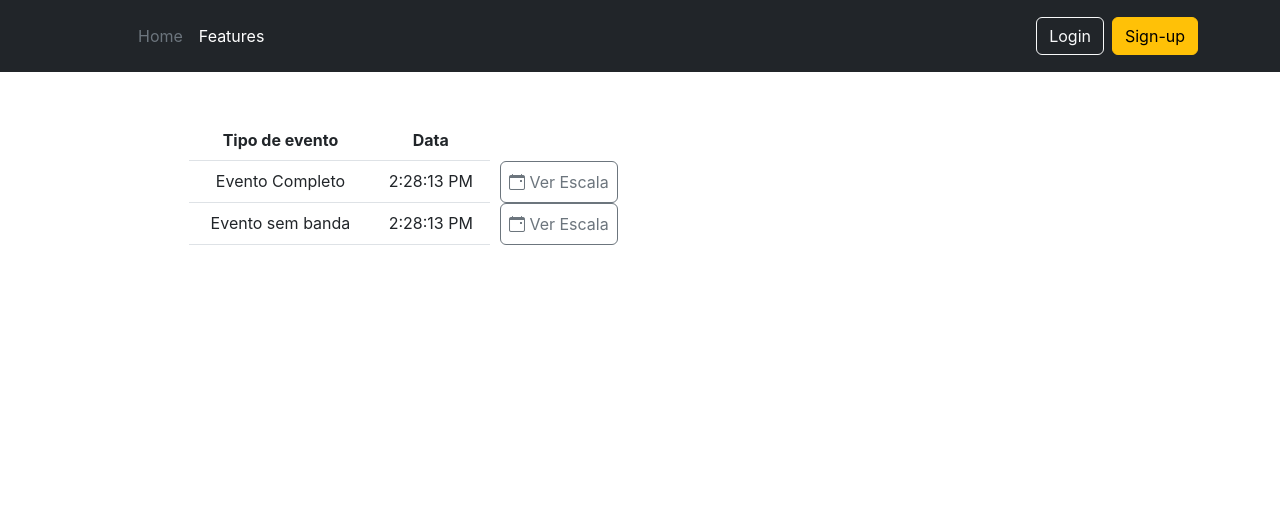
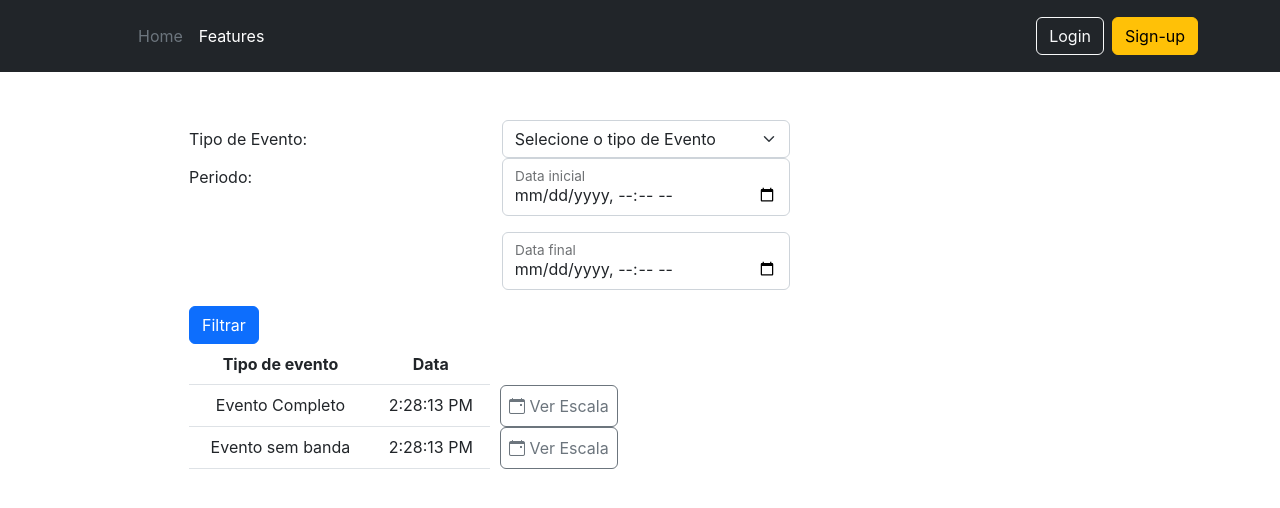
Before and after one commit to raphaelfeitoza/software-engineering-postgraduate, a React (Create React App) app in the folder technical-report/sources/event-planner/frontend/: page / in a window 1280 px wide. Shown: the top 508 px of the page. Built offline with nearby package versions, Linux system fonts and the light colour scheme.

Commit message:
basic event filter component

```diff
--- a/technical-report/sources/event-planner/frontend/src/App.tsx
+++ b/technical-report/sources/event-planner/frontend/src/App.tsx
@@ -136,49 +136,3 @@ function FazerEscalaForm() {
     </>
   );
 }
-
-
-
-/// ----------- lista de eventos:
-
-
-function ListaEventos() {
-  return (
-    <>
-
-      <div className='container' >
-        <div className="row">
-          <div className="col-3">
-            <label className="col-form-label">Tipo de Evento:</label>
-          </div>
-          <div className="col-3">
-            <select className="form-select" aria-label="Default select example">
-              <option selected>Selecione o tipo de Evento</option>
-              <option value="1">Evento Completo</option>
-              <option value="2">Evento sem midia</option>
-            </select>
-          </div>
-        </div>
-
-        <div className="row">
-          <div className="col-3">
-            <label className="col-form-label">Data:</label>
-          </div>
-          <div className="col-3">
-            <div className="input-group">
-              <DatePicker></DatePicker>
-              <DatePicker></DatePicker>
-            </div>
-          </div>
-        </div>
-
-        <button>Filtrar</button>
-
-      </div>
-
-
-
-
-    </>
-  );
-}
--- /dev/null
+++ b/technical-report/sources/event-planner/frontend/src/components/EventListFilters.tsx
@@ -0,0 +1,39 @@
+import React from "react";
+
+export function EventListFilters() {
+
+    return (
+        <>
+            <div className="col text-start col-8">
+                <div className="row">
+                    <div className="col">
+                        <label className="col-form-label">Tipo de Evento:</label>
+                    </div>
+                    <div className="col">
+                        <select className="form-select" aria-label="Default select example">
+                            <option selected>Selecione o tipo de Evento</option>
+                            <option value="1">Evento Completo</option>
+                            <option value="2">Evento sem midia</option>
+                        </select>
+                    </div>
+                </div>
+                <div className="row">
+                    <div className="col">
+                        <label className="col-form-label">Periodo:</label>
+                    </div>
+                    <div className="col">
+                        <div className="form-floating mb-3">
+                            <input type="datetime-local" className="form-control" id="startDate" />
+                            <label>Data inicial</label>
+                        </div>
+                        <div className="form-floating mb-3">
+                            <input type="datetime-local" className="form-control" id="finalDate" />
+                            <label>Data final</label>
+                        </div>
+                    </div>
+                </div>
+                <button type="button" className="btn btn-primary">Filtrar</button>
+            </div>
+        </>
+    );
+};
--- a/technical-report/sources/event-planner/frontend/src/sections/EvenListPage.tsx
+++ b/technical-report/sources/event-planner/frontend/src/sections/EvenListPage.tsx
@@ -1,9 +1,11 @@
 import React from "react";
 import { EventList } from "../components/EventList";
+import { EventListFilters } from "../components/EventListFilters";
 
 export function EventListPage() {
     return (
         <div className="container">
+            <EventListFilters></EventListFilters>
             <EventList events={defaultEvents} ></EventList>
         </div>
     );
```
